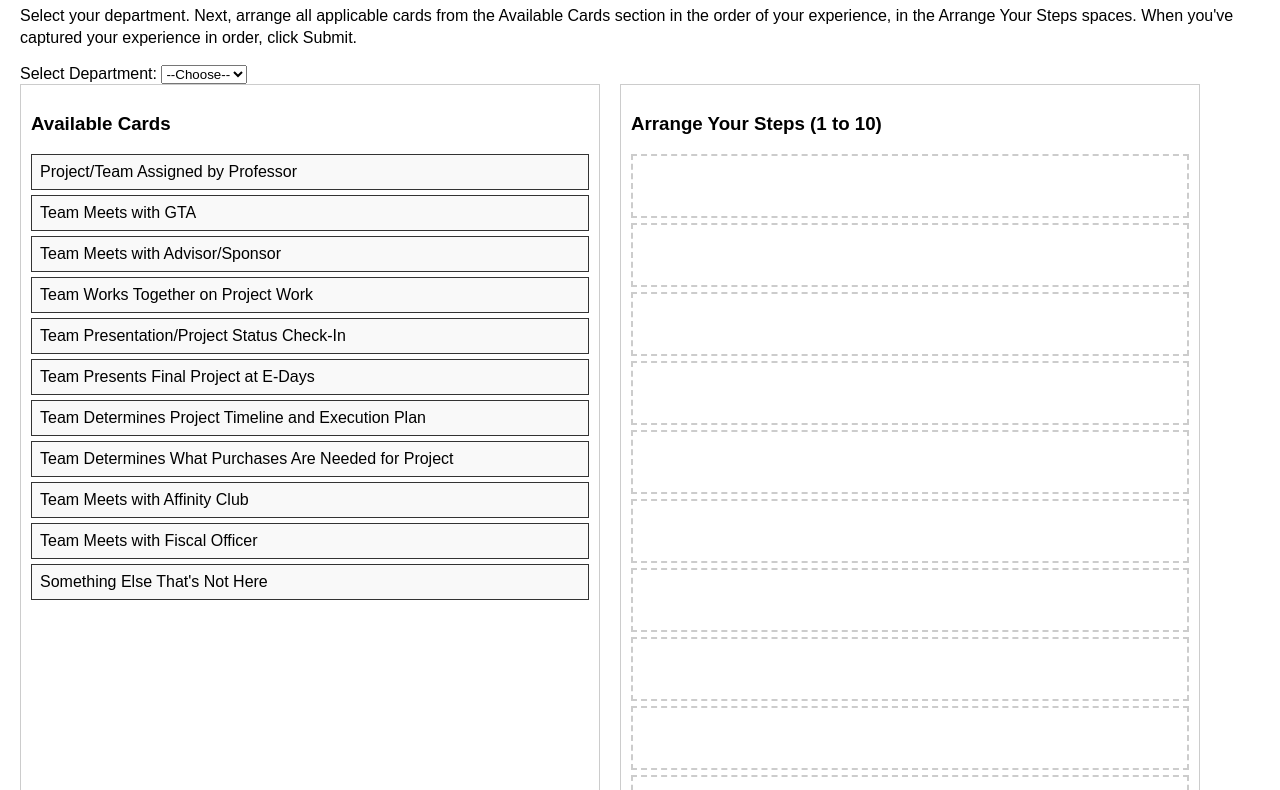
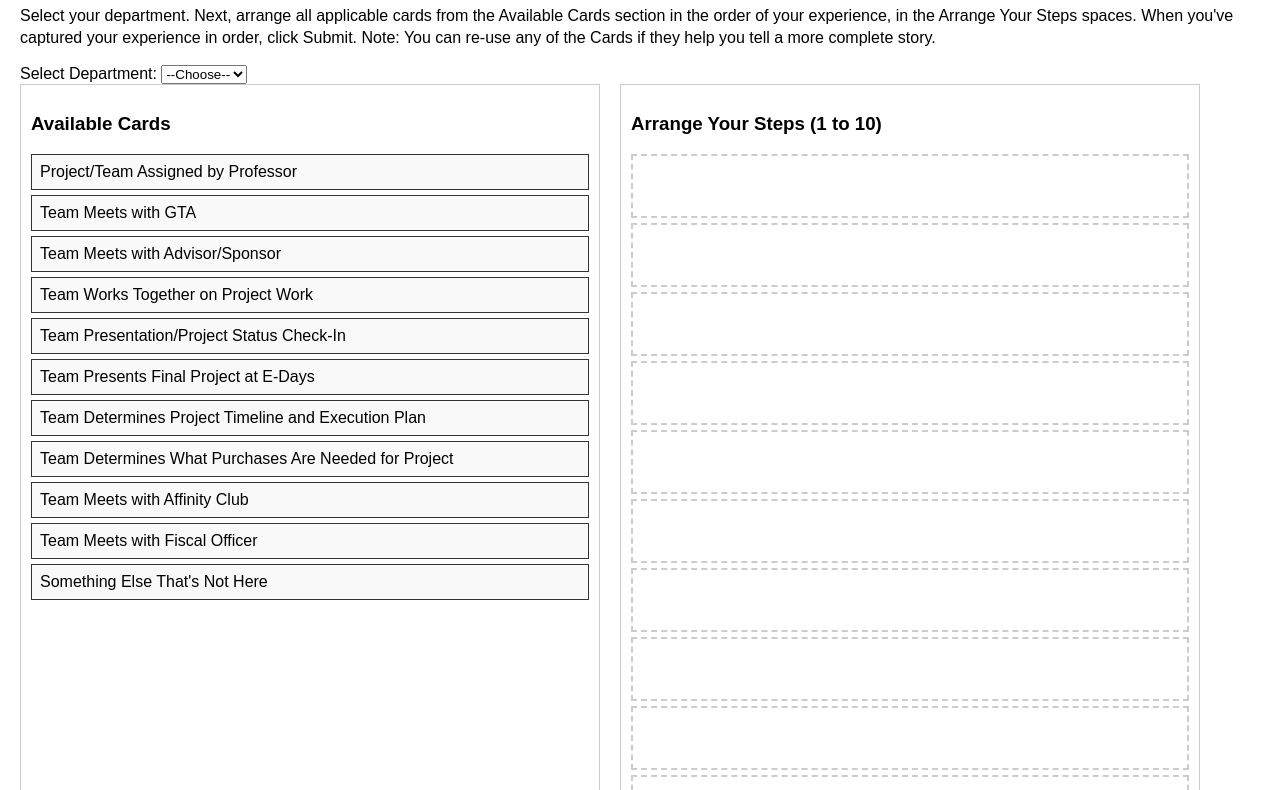
Before and after one commit to colostatecan/SDJM, a plain HTML site: page index.html in a window 1280 px wide. Shown: the part 63-853 px from the top of the page. Drawn offline with Linux system fonts and the light colour scheme.

Commit message:
Update index.html
additional clarification in instructions

```diff
--- a/index.html
+++ b/index.html
@@ -22,7 +22,7 @@
 
   <div class="instructions">
     Select your department. Next, arrange all applicable cards from the Available Cards section in the order of your experience, in the Arrange Your Steps spaces. When you've captured your experience in order, click Submit.
-  </div>
+ Note: You can re-use any of the Cards if they help you tell a more complete story.  </div>
 
   <label for="department">Select Department:</label>
   <select id="department">
```
